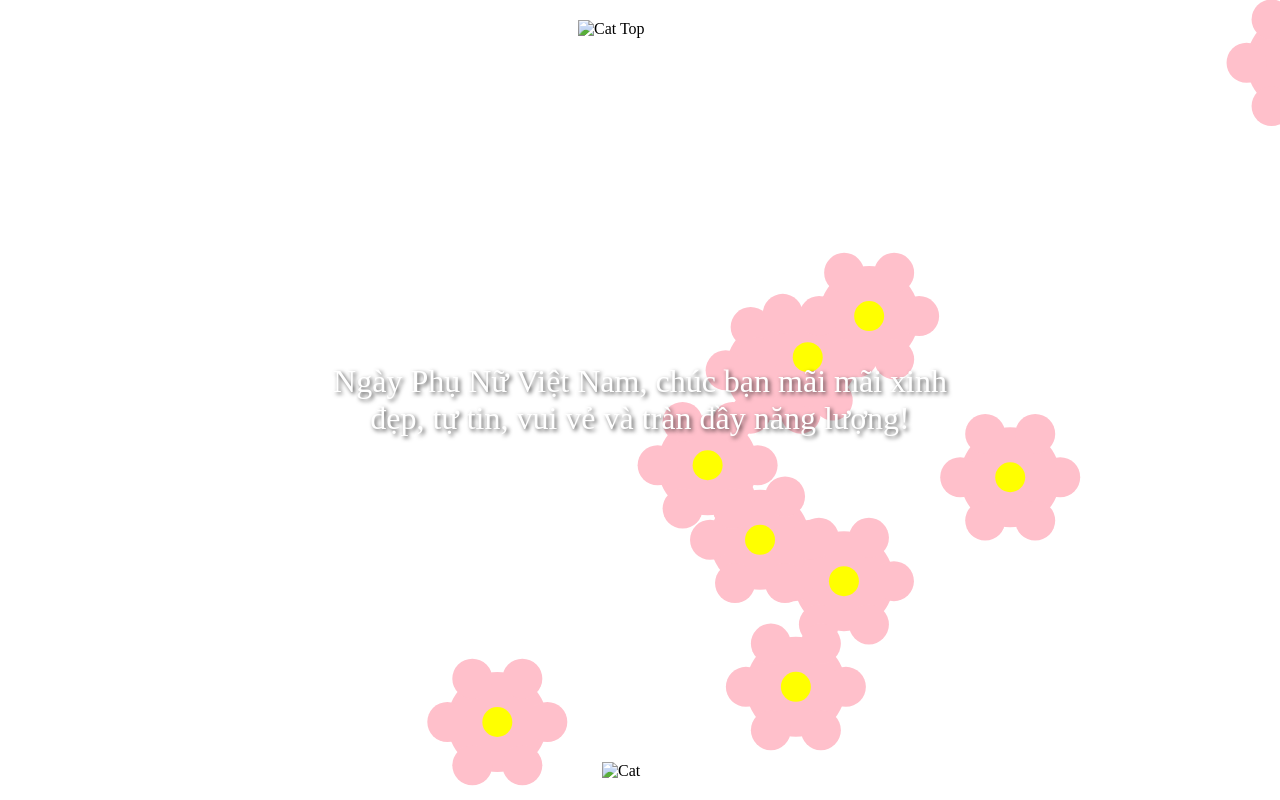
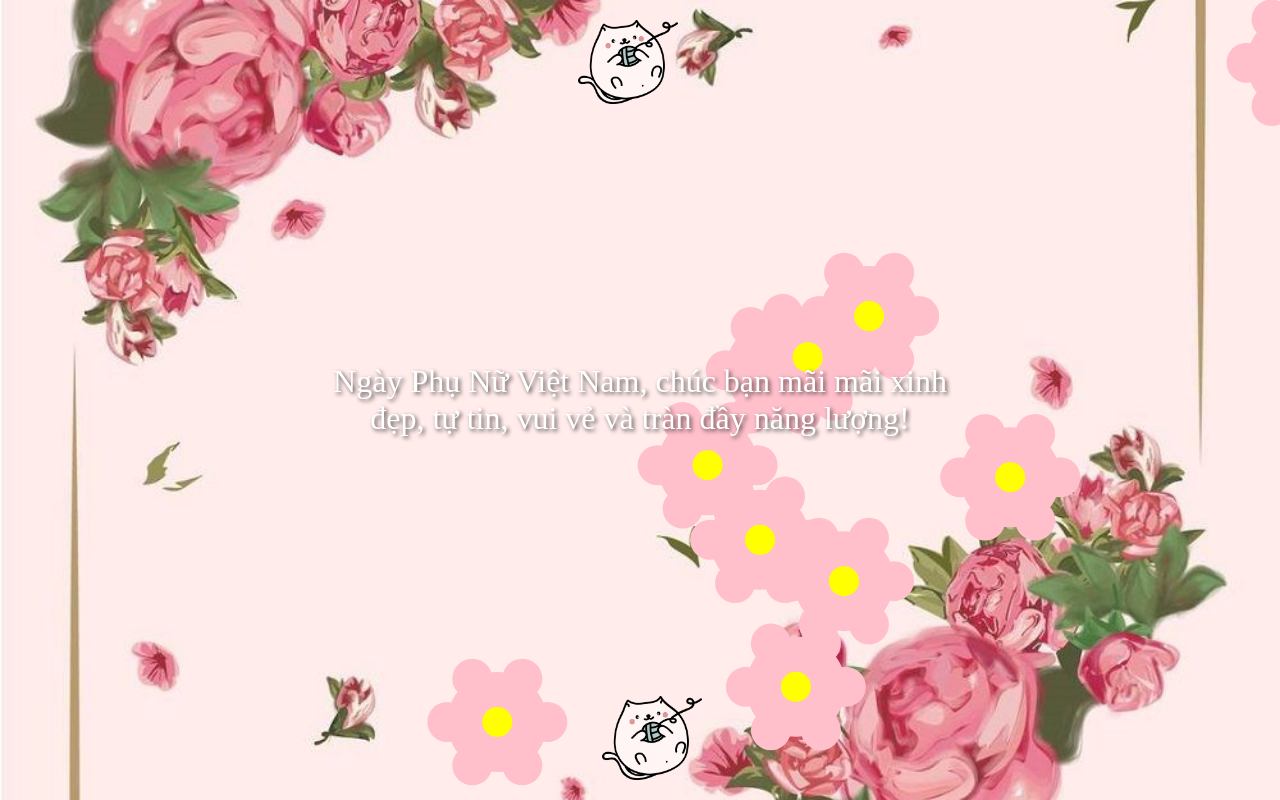
Before and after one commit to Quanghau123/quang-hau, a plain HTML site: page index.html in a window 1280 px wide. Drawn offline with Linux system fonts and the light colour scheme.

Commit message:
Update index.html

```diff
--- a/index.html
+++ b/index.html
@@ -7,10 +7,10 @@
     <link rel="stylesheet" href="css/styles.css">
 </head>
 <body>
-    <div class="background" style="background-image: url('anh.jpg'); background-size: cover; background-position: center; background-repeat: no-repeat; height: 100vh; overflow: hidden;">
+    <div class="background" style="background-image: url('css/anh.jpg'); background-size: cover; background-position: center; background-repeat: no-repeat; height: 100vh; overflow: hidden;">
         <canvas id="flowerCanvas"></canvas>
-        <img id="catImage" src="cat-4475583_640.webp" alt="Cat" />
-        <img id="catImageTop" src="cat-4475583_640.webp" alt="Cat Top" />
+        <img id="catImage" src="css/cat-4475583_640.webp" alt="Cat" />
+        <img id="catImageTop" src="css/cat-4475583_640.webp" alt="Cat Top" />
         <div class="message">Ngày Phụ Nữ Việt Nam, chúc bạn mãi mãi xinh đẹp, tự tin, vui vẻ và tràn đầy năng lượng!</div>
     </div>
     <script src="js/script.js"></script>
```
